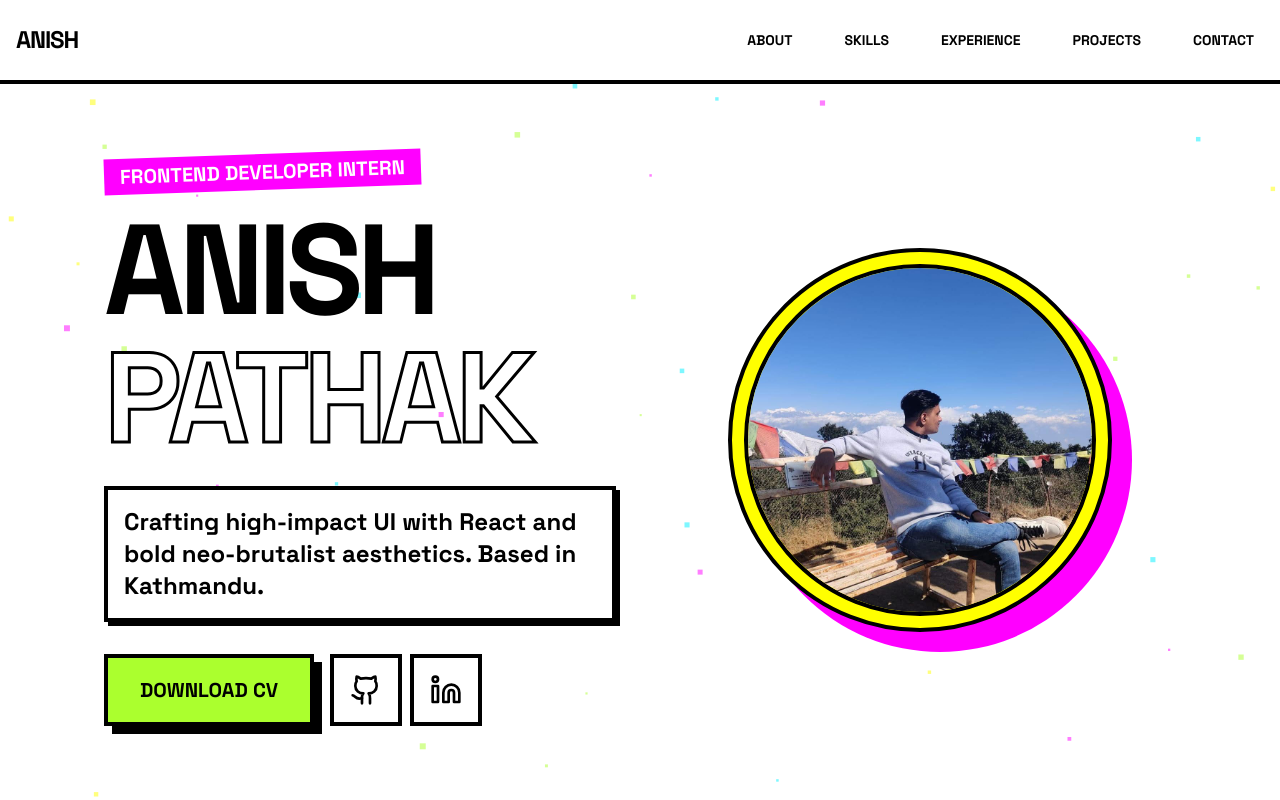
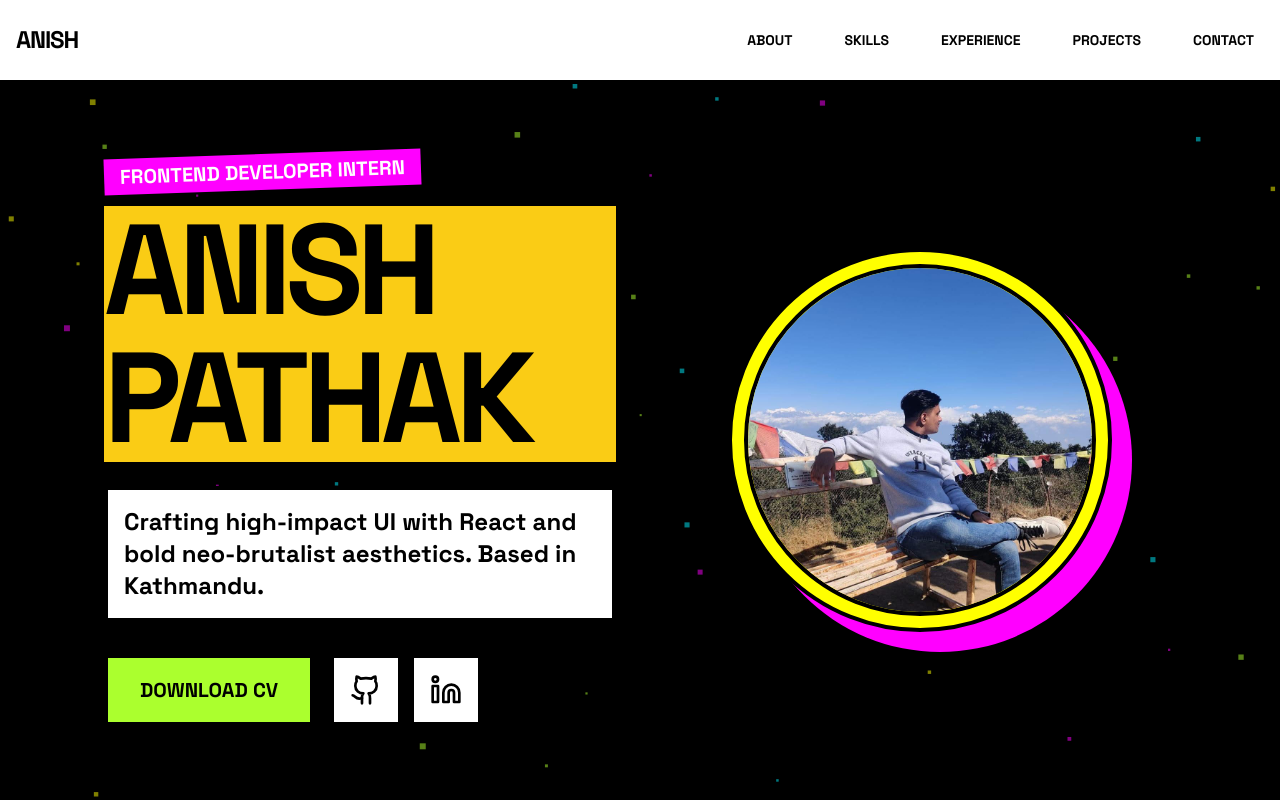
Before and after one commit to pathakanish41/AnishPathak, a React (Vite) app: page / in a window 1280 px wide. Shown: the top 800 px of the page. Built offline with nearby package versions, Linux system fonts and the light colour scheme; the HTML template or start-up script is replaced by a standard one.

Commit message:
Background colour changes

```diff
--- a/src/components/sections/HeroSection.tsx
+++ b/src/components/sections/HeroSection.tsx
@@ -6,7 +6,7 @@ const HeroSection = () => {
   return (
     <section
       id="home"
-      className="relative min-h-screen flex items-center pt-20 overflow-hidden bg-background"
+      className="relative min-h-screen flex items-center pt-20 overflow-hidden bg-black-600"
     >
       <ParticleHero />
       <div className="relative z-10 max-w-7xl mx-auto px-4 grid md:grid-cols-2 gap-12 items-center">
@@ -14,10 +14,11 @@ const HeroSection = () => {
           <span className="bg-primary text-primary-foreground px-4 py-1 text-xl font-black uppercase mb-4 inline-block transform -rotate-2">
             Frontend Developer Intern
           </span>
-          <h1 className="text-6xl md:text-9xl font-black uppercase leading-[0.85] tracking-tighter mb-6">
+          <h1 className="bg-yellow-400 text-black text-6xl md:text-9xl font-black uppercase leading-[0.85] tracking-tighter mb-6">
             ANISH <br />
-            <span className="text-stroke">PATHAK</span>
+            PATHAK
           </h1>
+
           <p className="text-xl md:text-2xl font-bold max-w-lg mb-8 bg-background p-4 border-4 border-foreground brutal-shadow-sm">
             Crafting high-impact UI with React and bold neo-brutalist aesthetics.
             Based in Kathmandu.
```
